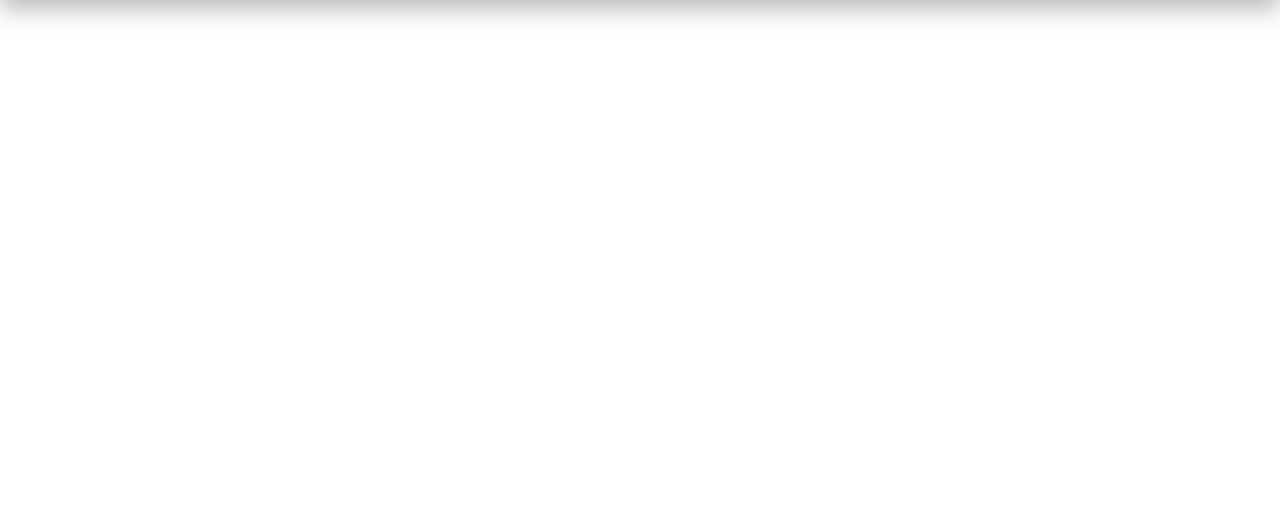
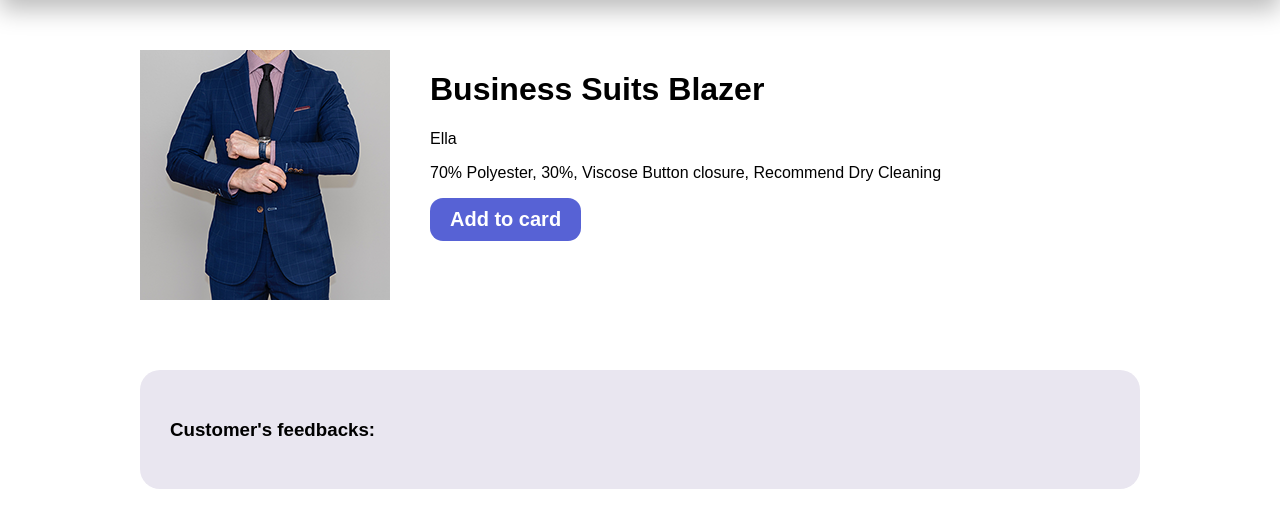
Before and after one commit to ellie-seyedin/myshop, a Django app: page /products/2/2 in a window 1280 px wide. Shown: the part 70-598 px from the top of the page. Run offline with Django 4.2, Linux system fonts and the light colour scheme; data comes from the database, SQL or seed files in the repository.

Commit message:
Improving product page.

```diff
--- /dev/null
+++ b/products/static/products/product.css
@@ -0,0 +1,77 @@
+body{
+    font-family: Arial, Helvetica, sans-serif;
+    margin:0 ;
+}
+/* -------------- navigation bar style -------------- */
+header{
+    display: flex;
+    padding: 0 5%;
+    justify-content: space-between;
+    background-color:white;
+    background-color: #f9f7f3;
+    box-shadow: 0px 10px 25px #00000043;
+    height: 70px;
+}
+header img{
+    padding-top: 12px;
+}
+   .main-nav {
+       padding-bottom: 7px;
+       /* border: #2b2343 solid 2px; */
+       margin: 7px;
+       display: flex;
+       column-gap: 40px;
+       padding-top: 9px;
+   }
+
+   .main-nav a{
+    font-size: 20px;
+    color: #3d414a;
+    text-decoration: none;
+    transition-duration: 0.3s;
+    padding-top: 5px;
+   }
+   .main-nav a:hover{
+    color: red;
+   }
+   #selected{
+    color: blue;
+   }
+   header svg:hover{
+    cursor: pointer;
+   }
+
+   #moon-icon{transform: translateY(-5px);}
+   #sun-icon{transform: translateY(-5px);}
+
+   /* -------------- Product Info  -------------- */
+
+   #product-main-con{width: 1000px; margin:50px  auto;}
+   #product-main-con main{
+        display: flex;
+        width: 100%;
+        column-gap: 40px;
+   }
+
+   #product-main-con button{
+    background-color: #5762D5;
+    font-size: 20px;
+    color: white;
+    font-weight: bold;
+    border: none;
+    padding: 10px 20px;
+    border-radius: 13px;
+    cursor: pointer;
+    transition-duration: 0.3s;
+   }
+
+   #product-main-con button:hover{
+    background-color: #3d47b0;
+   }
+
+    #feedback{
+        padding: 30px;
+        background-color: #E9E6F0;
+        border-radius:20px;
+        margin-top: 70px;
+    }
--- a/products/templates/products/product.html
+++ b/products/templates/products/product.html
@@ -1,14 +1,28 @@
 {% extends 'base.html' %}
 {% load static %}
 
-{% block description %}You can create an account on myshop store.{% endblock %}
+{% block description %}{{product.description}}{% endblock %}
 {% block robots %}index, follow{% endblock %}
 {% block keywords %} signup, myshop{% endblock %}
-{% block css  %}{% static "products/signup.css" %}{% endblock %}
-{% block title %} Signup {% endblock%}
+{% block css  %}{% static "products/product.css" %}{% endblock %}
+{% block title %} {{product.title}} {% endblock%}
 
 
 {% block body %}
     {% include "includes/nav.html" %}
-
+    <div id="product-main-con">
+        <main>
+        <img src="{{product.image.url}}">
+        <div>
+            <h1>{{product.title}}</h1>
+            <p>{{product.brand.title}}</p>
+            <p>{{product.description}}</p>
+            <button>Add to card</button>
+        </div>
+        </main>
+        <section id="feedback">
+            <h3>Customer's feedbacks:</h3>
+        </section>
+        </div>
+    </div>
 {% endblock %}
--- a/products/views.py
+++ b/products/views.py
@@ -33,4 +33,7 @@ def signup(request):
     return render(request, "products/signup.html")
 
 def product_page(request, product_brand, product_slug):
-    return render(request, "products/product.html")
+    product = Product.objects.get(slug = product_slug)
+    return render(request, "products/product.html", {
+        "product":product
+    })
```
